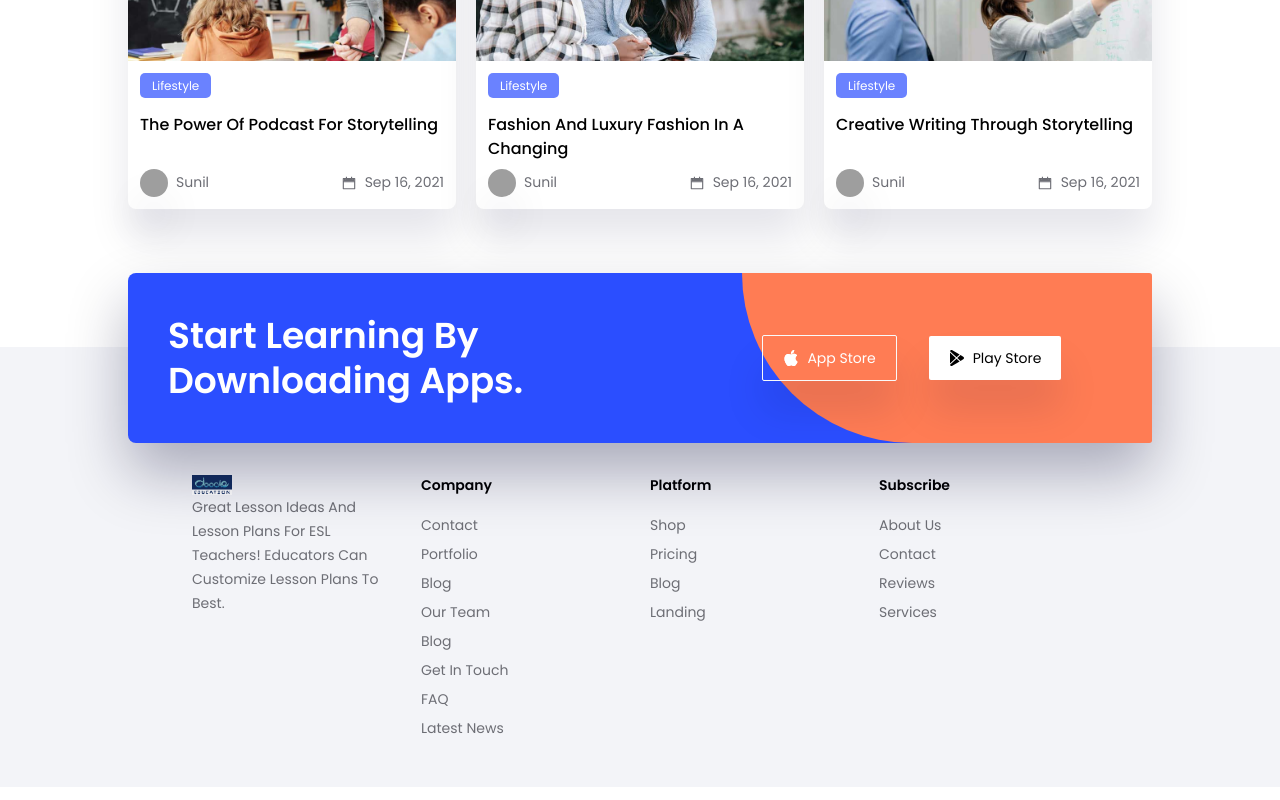
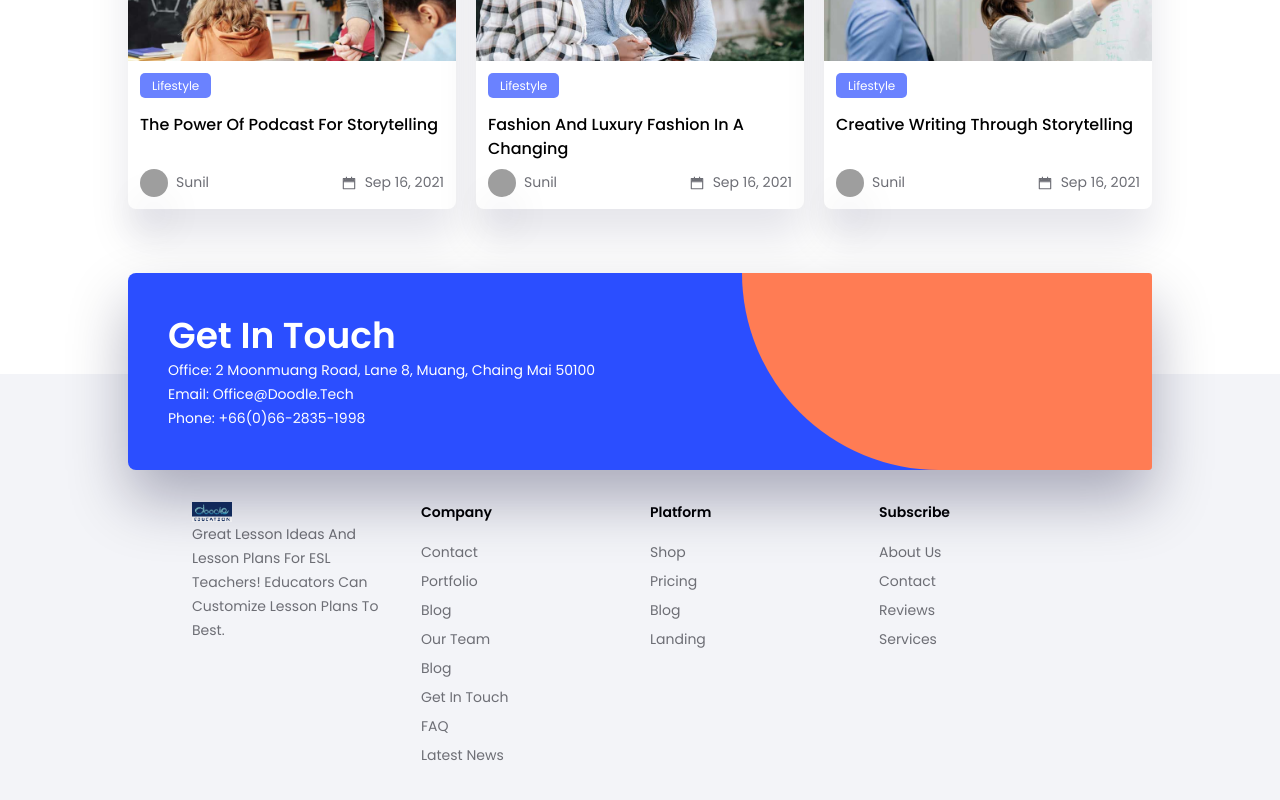
Before and after one commit to thompson129/Doodle, a React (Create React App) app: page / in a window 1280 px wide. Shown: the part 4472-5272 px from the top of the page. Built offline with nearby package versions, Linux system fonts and the light colour scheme; grey boxes are pictures that could not be loaded.

Commit message:
change footer

```diff
--- a/src/components/common/Footer.jsx
+++ b/src/components/common/Footer.jsx
@@ -1,6 +1,5 @@
 import React from "react"
 import logImg from "../assets/images/logo-black.png"
-import { BsApple, BsGooglePlay } from "react-icons/bs"
 import { NavLink } from "react-router-dom"
 
 export const Footer = () => {
@@ -9,18 +8,13 @@ export const Footer = () => {
       <section className='app w-4/5 m-auto rounded-lg shadow-shadow2 text-white flex md:flex-col bg-primary mt-16 relative z-10'>
         <div className='left w-[60%] md:w-full p-10'>
           <h1 className='text-4xl font-semibold leading-tight'>
-            Start learning by <br /> Downloading Apps.
+            Get in touch
           </h1>
+          <span className='text-[14px]'>Office: 2 Moonmuang Road, Lane 8, Muang, Chaing Mai 50100</span><br/>
+          <span className='text-[14px]'>Email: office@doodle.tech</span><br/>
+          <span className='text-[14px]'>Phone: +66(0)66-2835-1998</span>
         </div>
         <div className='right w-[40%] md:w-full flex items-center px-5 rounded-r-lg rounded-bl-[500px] gap-8 bg-[#FF7C54] md:bg-transparent md:p-8'>
-          <div className='box flex gap-2 items-center px-5 py-3 border text-white border-gray-50 hover:bg-white hover:text-black shadow-shadow1 rounded-sm'>
-            <BsApple />
-            <label className='text-sm'>App Store</label>
-          </div>
-          <div className='box flex gap-2 items-center px-5 py-3 bg-white text-black shadow-shadow1 rounded-sm'>
-            <BsGooglePlay />
-            <label className='text-sm'>Play Store</label>
-          </div>
         </div>
       </section>
       <footer className='bg-[#F3F4F8] py-10 pt-32 -mt-24'>
```
